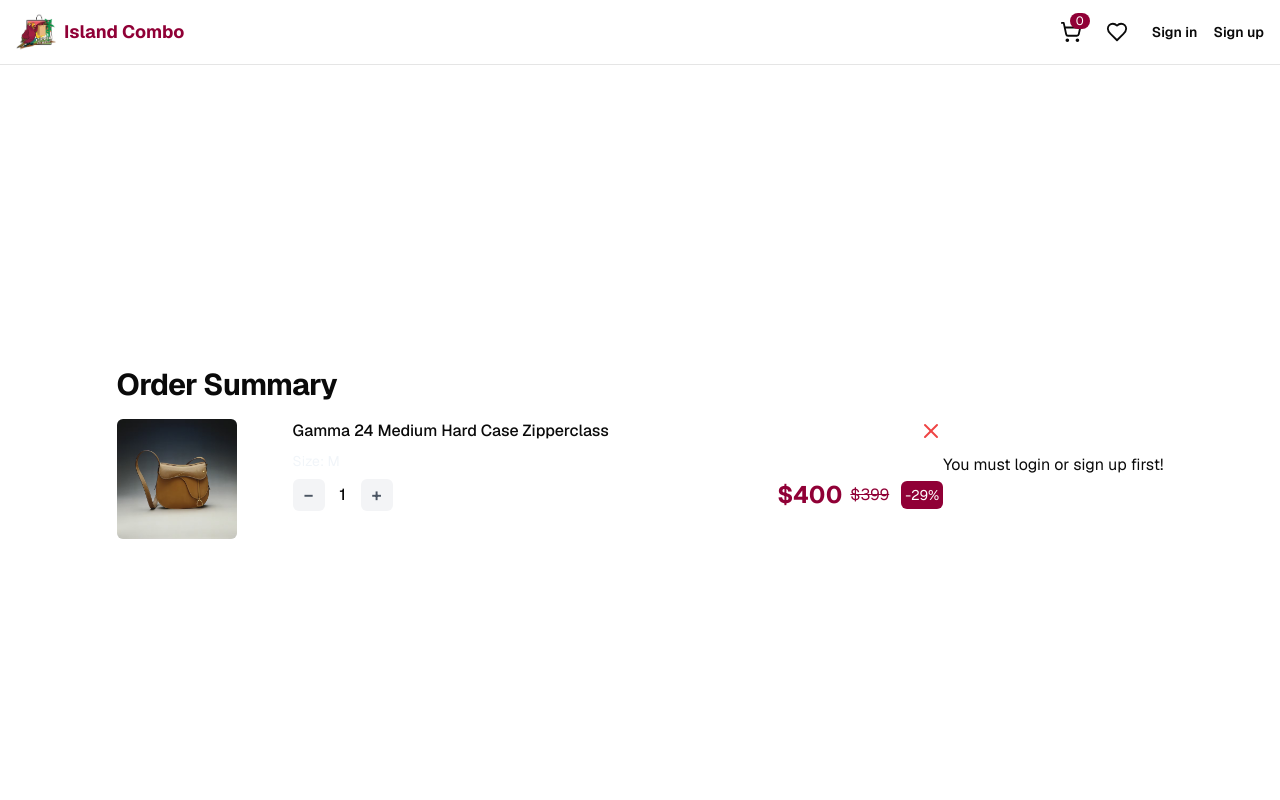
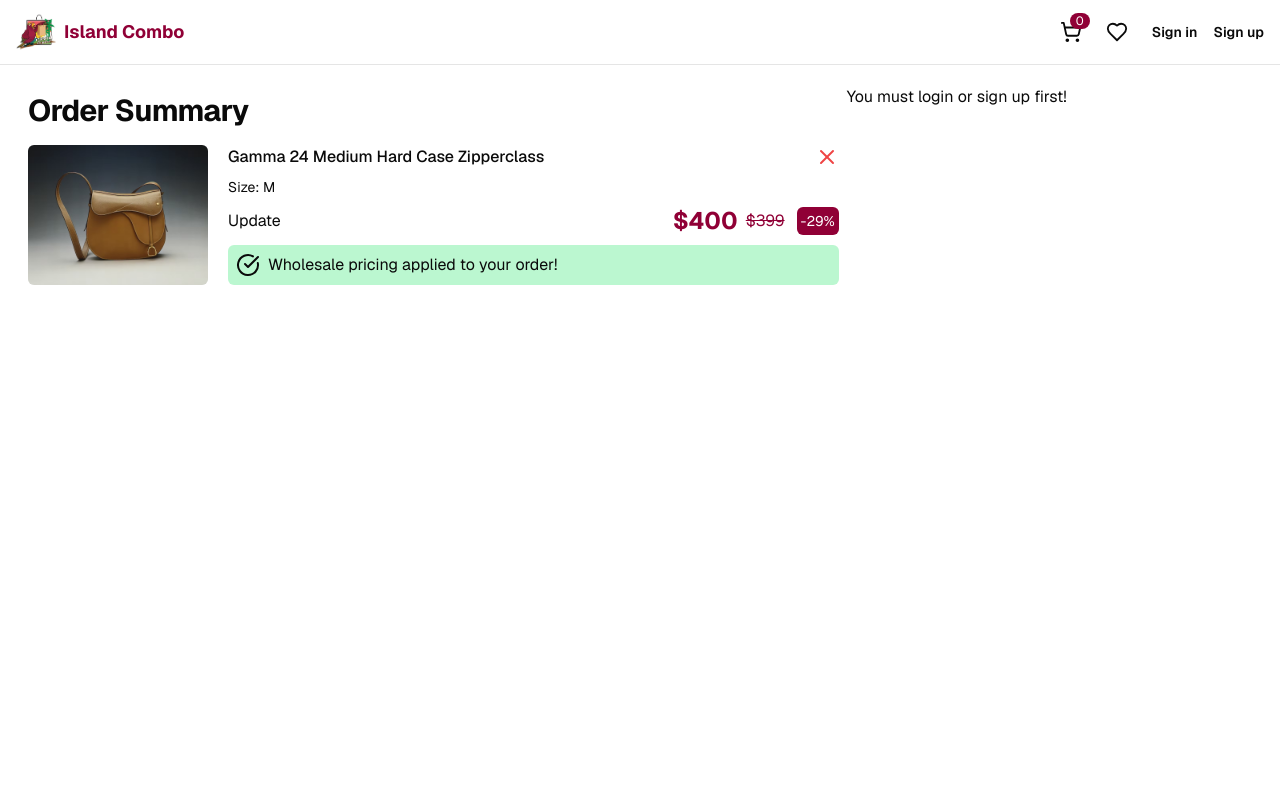
Before and after one commit to kaizenthebeast/Island-Combo-V1, a Next.js app: page /checkout in a window 1280 px wide. Shown: the top 800 px of the page. Built offline with nearby package versions, Linux system fonts and the light colour scheme; no server answers.

Commit message:
adding checkout page not finish

```diff
--- a/components/public/layout/CheckoutContainer.tsx
+++ b/components/public/layout/CheckoutContainer.tsx
@@ -2,8 +2,8 @@ import OrderSummary from "@/components/public/layout/OrderSummary"
 
 const CheckoutContainer = () => {
     return (
-        <div className="section-container">
-            <div className="w-full lg:w-2/3">
+        <div className="max-w-7xl mx-auto md:p-5 flex flex-wrap">
+            <div className="md:w-2/3 w-full p-2">
                 <OrderSummary />
             </div>
             <div>
--- a/components/public/layout/OrderSummary.tsx
+++ b/components/public/layout/OrderSummary.tsx
@@ -1,19 +1,20 @@
 'use client'
-import React from 'react'
+import React, { useState } from 'react'
 import Image from 'next/image'
 import QuantityButton from '../../functional-ui/QuantityButton'
-import { X } from 'lucide-react';
+import { X, CircleCheckBig } from 'lucide-react';
 
 const OrderSummary = () => {
+    const [update, setUpdate] = useState(false);
     return (
         <div className="flex flex-col space-y-4 w-full">
             <h2 className="title-header">Order Summary</h2>
 
             {/* Product Card */}
-            <div className="grid grid-cols-[160px_1fr] gap-4 h-36">
+            <div className="grid grid-cols-[180px_1fr] gap-5 h-38">
 
                 {/* Image (fixed size) */}
-                <div className="relative w-[120px] h-[120px] bg-gray-100 rounded-md overflow-hidden">
+                <div className="relative w-full h-full bg-gray-100 rounded-md overflow-hidden">
                     <Image
                         src="/images/placeholder.png"
                         alt="product"
@@ -28,7 +29,7 @@ const OrderSummary = () => {
 
                     {/* Top row: title + remove */}
                     <div className="flex justify-between items-start">
-                        <h4 className="text-base font-medium line-clamp-2">
+                        <h4 className="text-1xl font-medium line-clamp-2">
                             Gamma 24 Medium Hard Case Zipperclass
                         </h4>
                         <button
@@ -39,10 +40,23 @@ const OrderSummary = () => {
                         </button>
                     </div>
                     <div>
-                        <p className='text-sm text-slate-100'>Size: M</p>
+                        <p className='text-sm'>Size: M</p>
                     </div>
+                    {/* QUANTITY AND PRICING */}
                     <div className='flex items-center justify-between flex-wrap'>
-                        <QuantityButton />
+                        <div className='flex gap-2'>
+                            <button type='button' onClick={() => setUpdate(prev => !prev)}>
+                                {update ? 'Cancel' : 'Update'}
+                            </button>
+                            {update && (
+                                <QuantityButton />
+                            )}
+                            {/* Only shows if the quantity change */}
+                            {update && (
+                                <button type='button'>Save</button>
+                            )}
+
+                        </div>
                         {/* Pricing */}
                         <div className='flex items-center gap-2'>
                             <p className="text-2xl font-bold text-[#900036]">$400</p>
@@ -57,7 +71,11 @@ const OrderSummary = () => {
                         </div>
                     </div>
 
-
+                    {/* WHOLESALE */}
+                    <div className='py-2 px-2 bg-green-200 flex items-center gap-2 rounded-md'>
+                        <CircleCheckBig />
+                            <p>Wholesale pricing applied to your order!</p>
+                    </div>
                 </div>
             </div>
         </div>
```
